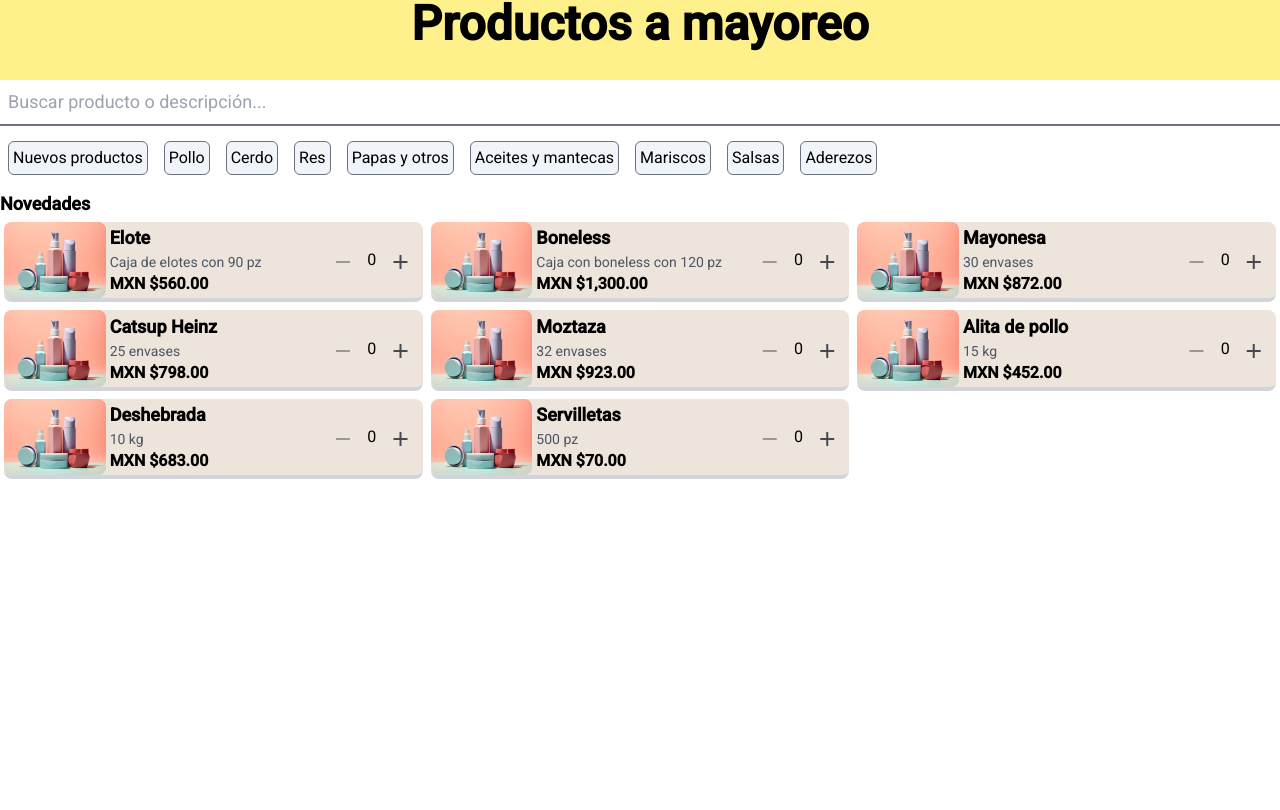
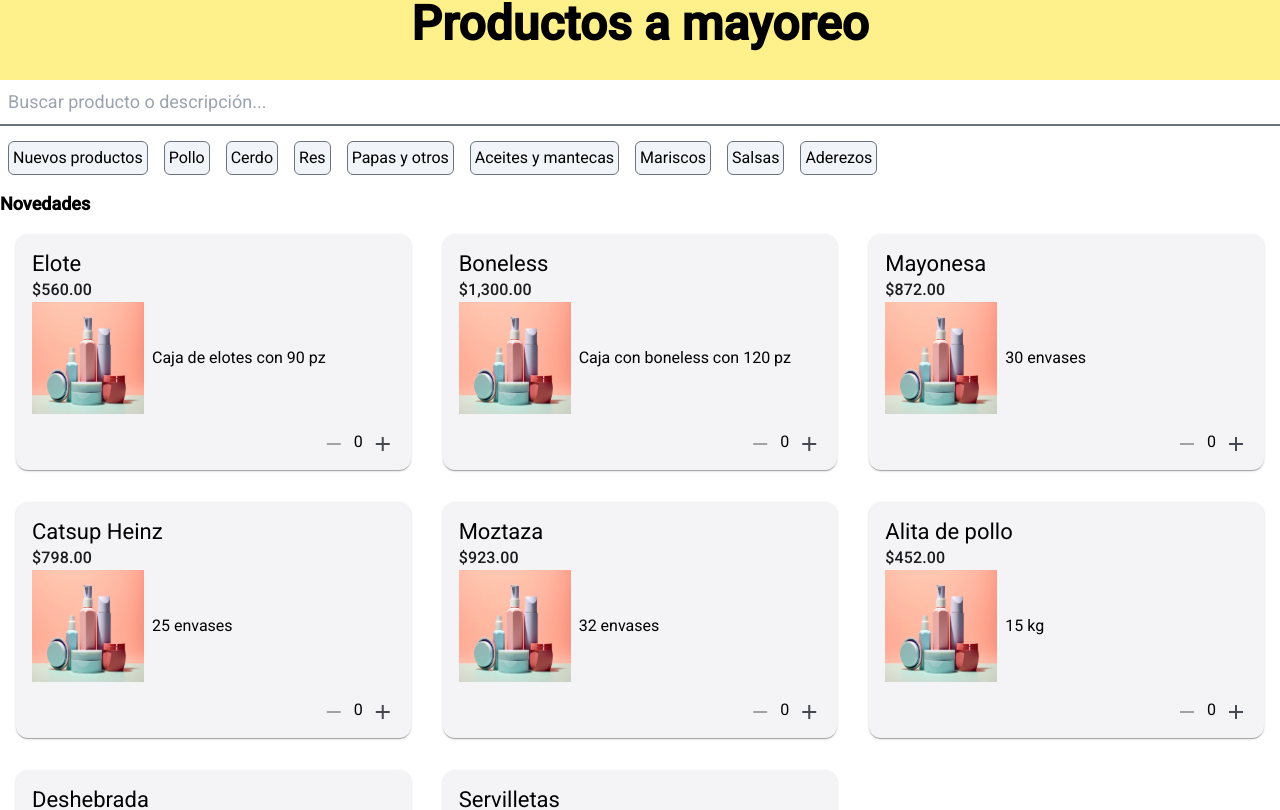
Before and after one commit to vicrulum/supplier-portal, an Angular app in the folder supplier-portal/: page / in a window 1280 px wide. Shown: the top 810 px of the page. Built offline with nearby package versions, Linux system fonts and the light colour scheme.

Commit message:
add click to chat

```diff
--- a/supplier-portal/src/app/main-screen/order-confirmation/order-confirmation.component.html
+++ b/supplier-portal/src/app/main-screen/order-confirmation/order-confirmation.component.html
@@ -33,7 +33,7 @@
 </mat-dialog-content>
 <mat-dialog-actions align="end">
   <button mat-button  mat-dialog-close>Cancel</button>
-  <button mat-flat-button [mat-dialog-close]="true" cdkFocusInitial>
+  <button (click)="confirmOrder()" mat-flat-button [mat-dialog-close]="true" cdkFocusInitial>
     <mat-icon>send</mat-icon>
     Confirmar
     </button>
--- a/supplier-portal/src/app/main-screen/order-confirmation/order-confirmation.component.ts
+++ b/supplier-portal/src/app/main-screen/order-confirmation/order-confirmation.component.ts
@@ -35,4 +35,22 @@ export class OrderConfirmationComponent {
       );
     });
   }
+
+  confirmOrder(): void {
+    const msg = this.objectArrayToUrlEncodedValues(this.products);
+    window.open(`https://wa.me/528121078280?text=${msg}`, '_blank');
+  }
+
+  objectArrayToUrlEncodedValues(objArray: { [key: string]: any }[]): string {
+    return objArray
+      .map((obj) => {
+        const selectedValues = [obj['name'], `Cant:${obj['quantity']}`, `$${(obj['price'] * obj['quantity'])}`];
+        return selectedValues
+          .filter(value => value !== undefined)
+          .map((value) => encodeURIComponent(value))
+          .join('%09');
+      })
+      .join('%0A') + `%0ATotal%20:%20$${this.totalPrice}`; // Join objects with '%0A' (newline encoded)
+  }
+
 }
--- a/supplier-portal/src/app/main-screen/products-list/list-item/list-item.component.html
+++ b/supplier-portal/src/app/main-screen/products-list/list-item/list-item.component.html
@@ -1,15 +1,18 @@
-<div
-  class="grid grid-cols-4 gap-1 m-1 items-center border-b-4 border-gray-300 rounded-lg bg-yellow-800 bg-opacity-15"
->
-  <img class="rounded-lg" src="products.png" alt="products" />
 
-  <div class="col-span-2">
-    <div class="font-bold text-lg">{{ product.name }}</div>
-    <div class="text-sm text-gray-600">{{ product.description }}</div>
-    <div class="font-bold text-md">MXN {{ product.price | currency }}</div>
-  </div>
-
-  <div class="flex justify-around items-center">
+<mat-card class="m-4" appearance="raised">
+  <mat-card-header>
+    <mat-card-title>{{ product.name }}</mat-card-title>
+    <mat-card-subtitle>{{ product.price | currency }}</mat-card-subtitle>
+  </mat-card-header>
+  <mat-card-content>
+    <div class="flex items-center justify-start">
+      <img mat-card-md-image src="products.png" alt="products" />
+      <p class="ml-2">
+        {{ product.description }}
+      </p>
+    </div>
+  </mat-card-content>
+  <mat-card-actions align="end">
     <button [disabled]="product.quantity === 0" mat-icon-button (click)="decrease(product)">
       <mat-icon>remove</mat-icon>
     </button>
@@ -17,5 +20,5 @@
     <button [disabled]="product.quantity > 99" mat-icon-button (click)="increase(product)">
       <mat-icon>add</mat-icon>
     </button>
-  </div>
-</div>
+  </mat-card-actions>
+</mat-card>
--- a/supplier-portal/src/app/main-screen/products-list/list-item/list-item.component.ts
+++ b/supplier-portal/src/app/main-screen/products-list/list-item/list-item.component.ts
@@ -4,10 +4,11 @@ import { CurrencyPipe } from '@angular/common';
 import { ProductService } from '../../../services/product.service';
 import {MatIconModule} from '@angular/material/icon';
 import { MatButtonModule} from '@angular/material/button'
+import {MatCardModule} from '@angular/material/card';
 
 @Component({
   selector: 'app-list-item',
-  imports: [CurrencyPipe, MatIconModule, MatButtonModule],
+  imports: [CurrencyPipe, MatIconModule, MatButtonModule, MatCardModule],
   templateUrl: './list-item.component.html',
   styleUrl: './list-item.component.scss'
 })
--- /dev/null
+++ b/supplier-portal/src/app/services/order-confirmation.service.ts
@@ -0,0 +1,13 @@
+import { HttpClient } from '@angular/common/http';
+import { Injectable } from '@angular/core';
+import { Observable } from 'rxjs';
+import { Product } from '../models/product.model';
+
+@Injectable({
+  providedIn: 'root'
+})
+export class OrderConfirmationService {
+
+  constructor(private http: HttpClient) { }
+
+}
```
Also changed, not shown: 1 other file (tests, documents, lock files or other folders).
